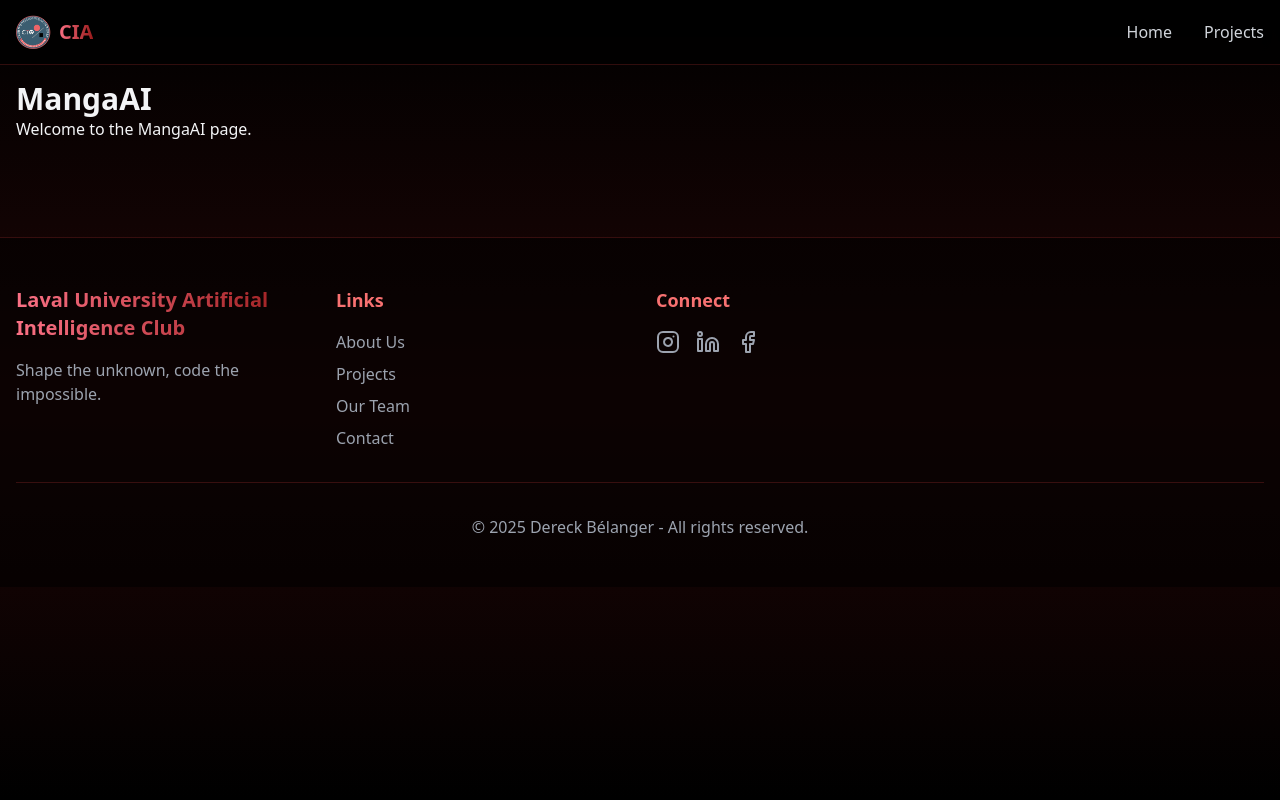
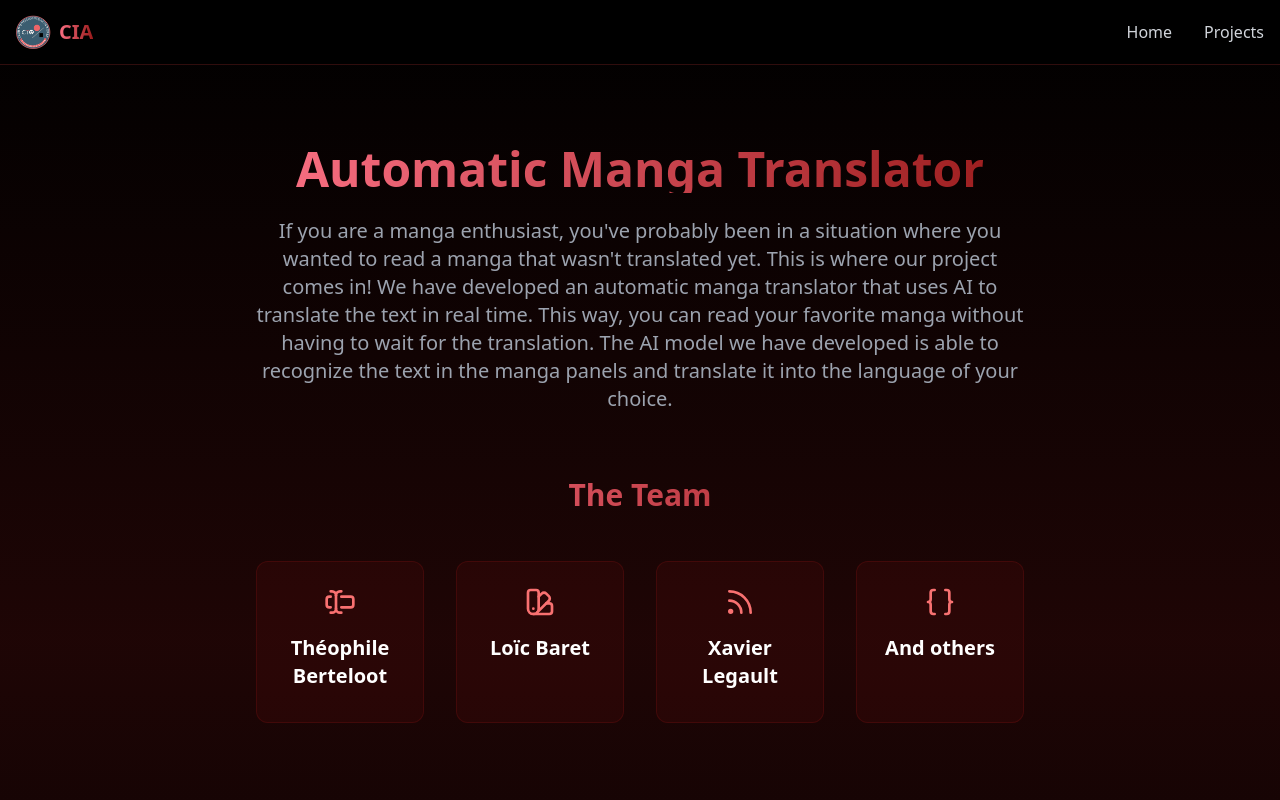
Before and after one commit to cia-ulaval/Site_Club_IA, a React (Vite) app: page /mangaai in a window 1280 px wide. Shown: the top 800 px of the page. Built offline with nearby package versions, Linux system fonts and the light colour scheme.

Commit message:
Flappy and Manga .tsx initiated
Unsorted and rearranged some pages

```diff
--- a/src/index.css
+++ b/src/index.css
@@ -32,5 +32,5 @@
 }
 
 #test {
-  margin-top: 15rem;
+  margin-top: 5rem;
 }
--- a/src/pages/FlappyEEG.tsx
+++ b/src/pages/FlappyEEG.tsx
@@ -7,26 +7,11 @@ import {
   Rotate3d,
   UserRoundCog,
   Radical,
-  TextCursorInput,
-  SwatchBook,
-  Rss,
 } from "lucide-react";
 
 function About() {
   return (
     <div className="max-w-7xl mx-auto px-4 py-12">
-      <header className="text-center mb-20">
-        <h1 className="text-6xl font-bold gradient-text mb-6">Our Projects</h1>
-        <p className="text-xl text-gray-400 max-w-3xl mx-auto">
-          In the CIA, we work on various projects that aim to push the limits of
-          AI. Notably, we have worked on an automatic manga translator for the
-          amateurs out there. We have also developped a video game that is
-          controlled by thought. No, we are not kidding! Scroll down to learn
-          more about our projects and the collaborators behind them, and if you
-          find yourself interested, do not hesitate to join us!
-        </p>
-      </header>
-
       <section className="mb-20">
         <div className="grid grid-cols-1 md:grid-cols-2 gap-12">
           <div>
@@ -134,69 +119,6 @@ function About() {
           ))}
         </div>
       </section>
-
-      <section className="mb-20 ">
-        <div className="text-center max-w-3xl mx-auto">
-          <h2 id="test" className="text-5xl font-bold gradient-text mb-6">
-            Automatic Manga Translator
-          </h2>
-          <p className="text-xl text-gray-400 mb-8">
-            If you are a manga enthusiast, you've probably been in a situation
-            where you wanted to read a manga that wasn't translated yet. This is
-            where our project comes in! We have developed an automatic manga
-            translator that uses AI to translate the text in real time. This
-            way, you can read your favorite manga without having to wait for the
-            translation. The AI model we have developed is able to recognize the
-            text in the manga panels and translate it into the language of your
-            choice.
-          </p>
-          <section className="mb-20">
-            <h2 className="text-3xl font-bold gradient-text text-center mb-12">
-              The Team
-            </h2>
-            <div className="grid grid-cols-1 md:grid-cols-4 gap-8">
-              {[
-                {
-                  icon: <TextCursorInput className="w-8 h-8" />,
-                  title: "Théophile Berteloot",
-                  description: "", // Add the description
-                },
-                {
-                  icon: <SwatchBook className="w-8 h-8" />,
-                  title: "Loïc Baret",
-                  description: "", // Add the description
-                },
-                {
-                  icon: <Rss className="w-8 h-8" />,
-                  title: "Xavier Legault",
-                  description: "", // Add the description
-                },
-                {
-                  icon: <Braces className="w-8 h-8" />,
-                  title: "And others",
-                  description: "",
-                },
-              ].map((value, index) => (
-                <div
-                  key={index}
-                  className="p-6 rounded-xl bg-red-800/10 border border-red-950/90 hover:border-red-900/70 transition-colors text-center"
-                >
-                  <div className="text-red-400 mb-4 flex justify-center">
-                    {value.icon}
-                  </div>
-                  <h3 className="text-xl font-bold text-white mb-2">
-                    {value.title}
-                  </h3>
-                  <p className="text-gray-400">{value.description}</p>
-                </div>
-              ))}
-            </div>
-          </section>
-          <button className="px-8 py-3 bg-red-600 hover:bg-red-700 rounded-full text-white font-semibold transition-colors">
-            Wanna try it out?
-          </button>
-        </div>
-      </section>
     </div>
   );
 }
--- a/src/pages/MangaAI.tsx
+++ b/src/pages/MangaAI.tsx
@@ -1,11 +1,70 @@
 import React from "react";
+import { Braces, TextCursorInput, SwatchBook, Rss } from "lucide-react";
 
 function MangaAI() {
   return (
-    <div className="container mx-auto p-4">
-      <h1 className="text-3xl font-bold">MangaAI</h1>
-      <p>Welcome to the MangaAI page.</p>
-    </div>
+    <section className="mb-20 ">
+      <div className="text-center max-w-3xl mx-auto">
+        <h2 id="test" className="text-5xl font-bold gradient-text mb-6">
+          Automatic Manga Translator
+        </h2>
+        <p className="text-xl text-gray-400 mb-16">
+          If you are a manga enthusiast, you've probably been in a situation
+          where you wanted to read a manga that wasn't translated yet. This is
+          where our project comes in! We have developed an automatic manga
+          translator that uses AI to translate the text in real time. This way,
+          you can read your favorite manga without having to wait for the
+          translation. The AI model we have developed is able to recognize the
+          text in the manga panels and translate it into the language of your
+          choice.
+        </p>
+        <section className="mb-20">
+          <h2 className="text-3xl font-bold gradient-text text-center mb-12">
+            The Team
+          </h2>
+          <div className="grid grid-cols-1 md:grid-cols-4 gap-8">
+            {[
+              {
+                icon: <TextCursorInput className="w-8 h-8" />,
+                title: "Théophile Berteloot",
+                description: "", // Add the description
+              },
+              {
+                icon: <SwatchBook className="w-8 h-8" />,
+                title: "Loïc Baret",
+                description: "", // Add the description
+              },
+              {
+                icon: <Rss className="w-8 h-8" />,
+                title: "Xavier Legault",
+                description: "", // Add the description
+              },
+              {
+                icon: <Braces className="w-8 h-8" />,
+                title: "And others",
+                description: "",
+              },
+            ].map((value, index) => (
+              <div
+                key={index}
+                className="p-6 rounded-xl bg-red-800/10 border border-red-950/90 hover:border-red-900/70 transition-colors text-center"
+              >
+                <div className="text-red-400 mb-4 flex justify-center">
+                  {value.icon}
+                </div>
+                <h3 className="text-xl font-bold text-white mb-2">
+                  {value.title}
+                </h3>
+                <p className="text-gray-400">{value.description}</p>
+              </div>
+            ))}
+          </div>
+        </section>
+        <button className="px-8 py-3 bg-red-600 hover:bg-red-700 rounded-full text-white font-semibold transition-colors">
+          Wanna try it out?
+        </button>
+      </div>
+    </section>
   );
 }
 
```
